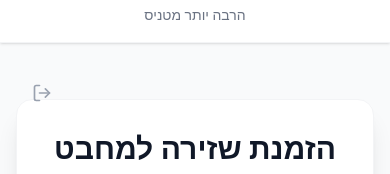
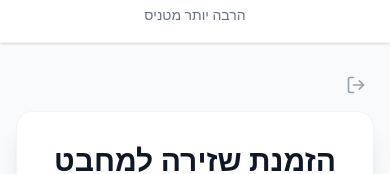
Before and after one commit to roykeek/racquet-stringing, a Next.js app: page /booking in a window 390 px wide. Shown: the part 146-320 px from the top of the page. Built offline with nearby package versions, Linux system fonts and the light colour scheme; no server answers; the database is empty.

Commit message:
ui: fix exit button overlap on mobile booking page - use in-flow positioning

```diff
--- a/src/app/booking/page.tsx
+++ b/src/app/booking/page.tsx
@@ -7,8 +7,8 @@ export default async function BookingPage() {
     const manufacturers = await getManufacturers();
 
     return (
-        <div className="w-full flex flex-col items-center pt-8 pb-16 px-4 sm:px-6 lg:px-8 relative">
-            <div className="absolute top-6 left-6 lg:left-12">
+        <div className="w-full flex flex-col items-center pt-4 pb-16 px-4 sm:px-6 lg:px-8">
+            <div className="max-w-2xl w-full mb-2 flex justify-start">
                 <Link
                     href="/"
                     className="flex p-2 text-gray-400 hover:text-red-500 hover:bg-red-50 rounded-full transition"
@@ -18,7 +18,7 @@ export default async function BookingPage() {
                 </Link>
             </div>
 
-            <div className="max-w-2xl w-full space-y-8 bg-white p-8 rounded-2xl shadow-xl border border-gray-100 mt-4">
+            <div className="max-w-2xl w-full space-y-8 bg-white p-8 rounded-2xl shadow-xl border border-gray-100">
                 <div className="text-center">
                     <h1 className="text-3xl font-extrabold text-gray-900 mb-2">
                         הזמנת שזירה למחבט
```
